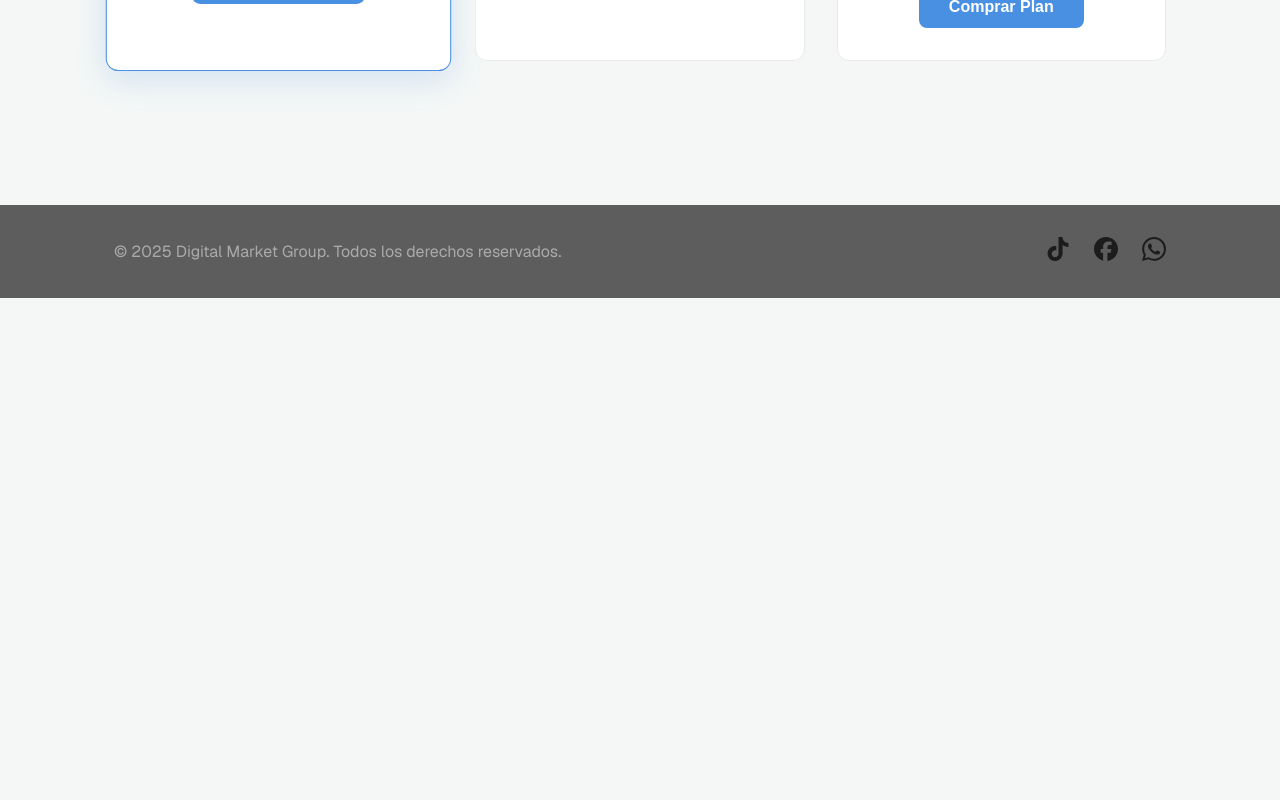
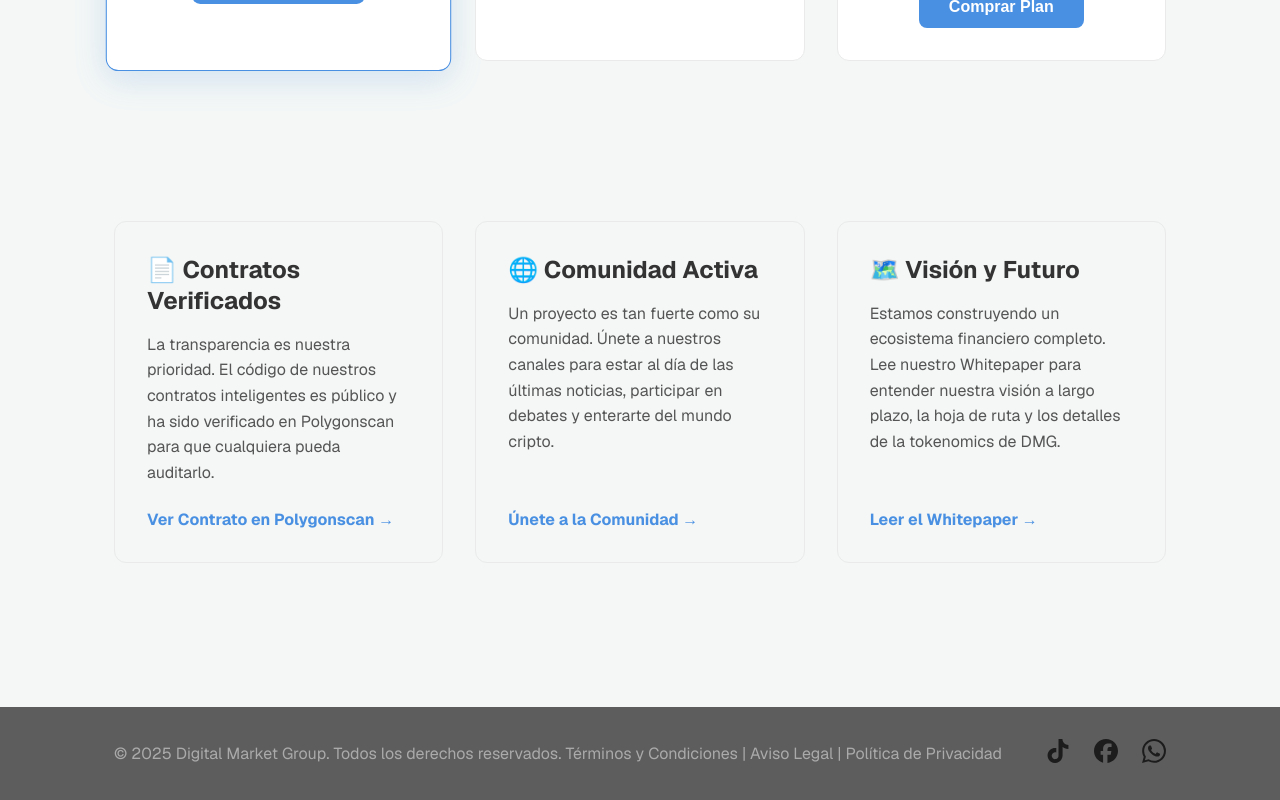
Before and after one commit to devx-git/dmg-staking-frontend, a Next.js app: page / in a window 1280 px wide. Shown: the part 5013-5813 px from the top of the page. Before the commit the page ends 5311 px from the top, so only its background shows below. Built offline with nearby package versions, Linux system fonts and the light colour scheme.

Commit message:
seccion de confiabilidad

```diff
--- a/components/Footer.js
+++ b/components/Footer.js
@@ -6,7 +6,7 @@ export default function Footer() {
   return (
     <footer className={styles.footer}>
       <div className={`container ${styles.footerContainer}`}>
-        <p>&copy; {new Date().getFullYear()} Digital Market Group. Todos los derechos reservados.</p>
+        <p>&copy; {new Date().getFullYear()} Digital Market Group. Todos los derechos reservados. Términos y Condiciones | Aviso Legal | Política de Privacidad</p>
 
         <div className={styles.socialIcons}>
           {/* --- ICONOS ACTIVOS --- */}
--- a/pages/index.js
+++ b/pages/index.js
@@ -266,7 +266,8 @@ export default function Home() {
           </section>
           {/* --- FIN DEL TUTORIAL --- */}
 
-             {/* --- NUEVA SECCIÓN: PLANES DE INVERSIÓN --- */}
+
+          {/* --- NUEVA SECCIÓN: PLANES DE INVERSIÓN --- */}
         <section className={styles.plansSection}>
           <div className="container">
             <h2 className={styles.sectionTitle}>Elige tu Plan y Conviértete en Parte del Futuro</h2>
@@ -291,6 +292,64 @@ export default function Home() {
         </section>
         {/* --- FIN DE LA SECCIÓN DE PLANES --- */}
 
+        {/* --- NUEVA SECCIÓN: CONFIANZA Y ECOSISTEMA --- */}
+            <section className={styles.trustSection}>
+              <div className="container">
+                <div className={styles.trustGrid}>
+
+                  <div className={styles.trustCard}>
+                    <h3>📄 Contratos Verificados</h3>
+                    <p>
+                      La transparencia es nuestra prioridad.
+                      El código de nuestros contratos inteligentes es público y ha sido verificado en Polygonscan
+                      para que cualquiera pueda auditarlo.
+                    </p>
+                    <a
+                      href="https://polygonscan.com/address/0xEC8D9486e63baa2A6c467c204f4aAa9A3f847D7E"  // <-- REEMPLAZA CON EL ENLACE A TU CONTRATO
+                      target="_blank"
+                      rel="noopener noreferrer"
+                      className={styles.trustLink}>
+                      Ver Contrato en Polygonscan →
+                    </a>
+                  </div>
+
+                  <div className={styles.trustCard}>
+                    <h3>🌐 Comunidad Activa</h3>
+                    <p>
+                      Un proyecto es tan fuerte como su comunidad.
+                      Únete a nuestros canales para estar al día de las últimas noticias,
+                      participar en debates y enterarte del mundo cripto.
+                    </p>
+                    <a
+                      href="https://t.me/senales_trading_cripto" // <-- REEMPLAZA CON EL ENLACE A TU TELEGRAM
+                      target="_blank"
+                      rel="noopener noreferrer"
+                      className={styles.trustLink}>
+                      Únete a la Comunidad →
+                    </a>
+                  </div>
+
+                  <div className={styles.trustCard}>
+                    <h3>🗺️ Visión y Futuro</h3>
+                    <p>
+                      Estamos construyendo un ecosistema financiero completo.
+                      Lee nuestro Whitepaper para entender nuestra visión a largo plazo,
+                      la hoja de ruta y los detalles de la tokenomics de DMG.
+                    </p>
+                    <a
+                      href="/whitepaper.pdf" // <-- ENLACE A TU FUTURO WHITEPAPER
+                      target="_blank"
+                      rel="noopener noreferrer"
+                      className={styles.trustLink}>
+                      Leer el Whitepaper →
+                    </a>
+                  </div>
+
+                </div>
+              </div>
+            </section>
+            {/* --- FIN DE LA NUEVA SECCIÓN --- */}
+
       </div>
       {/* Renderiza el modal si está abierto */}
       {isModalOpen && <PaymentModal plan={selectedPlan} onClose={closeModal} walletAddress={YOUR_WALLET_ADDRESS} usdtWalletAddress={USDT_WALLET_ADDRESS} />}
--- a/styles/Home.module.css
+++ b/styles/Home.module.css
@@ -233,3 +233,45 @@
 .planPrice span { font-size: 1rem; color: #777; }
 .planFeatures { list-style: none; margin-bottom: 2rem; }
 .planFeatures li { padding: 0.5rem 0; }
+
+/* --- ESTILOS PARA LA SECCIÓN DE CONFIANZA --- */
+.trustSection {
+  padding: 5rem 0;
+}
+
+.trustGrid {
+  display: grid;
+  grid-template-columns: repeat(auto-fit, minmax(300px, 1fr));
+  gap: 2rem;
+}
+
+.trustCard {
+  background-color: transparent;
+  border: 1px solid var(--border-color);
+  padding: 2rem;
+  border-radius: 12px;
+  display: flex;
+  flex-direction: column;
+}
+
+.trustCard h3 {
+  font-size: 1.5rem;
+  margin-bottom: 1rem;
+}
+
+.trustCard p {
+  color: var(--text-secondary);
+  line-height: 1.6;
+  flex-grow: 1;
+  margin-bottom: 1.5rem;
+}
+
+.trustLink {
+  font-weight: bold;
+  color: var(--primary-color);
+  transition: opacity 0.2s;
+}
+
+.trustLink:hover {
+  opacity: 0.8;
+}
```
Also changed, not shown: 1 other file (tests, documents, lock files or other folders).
